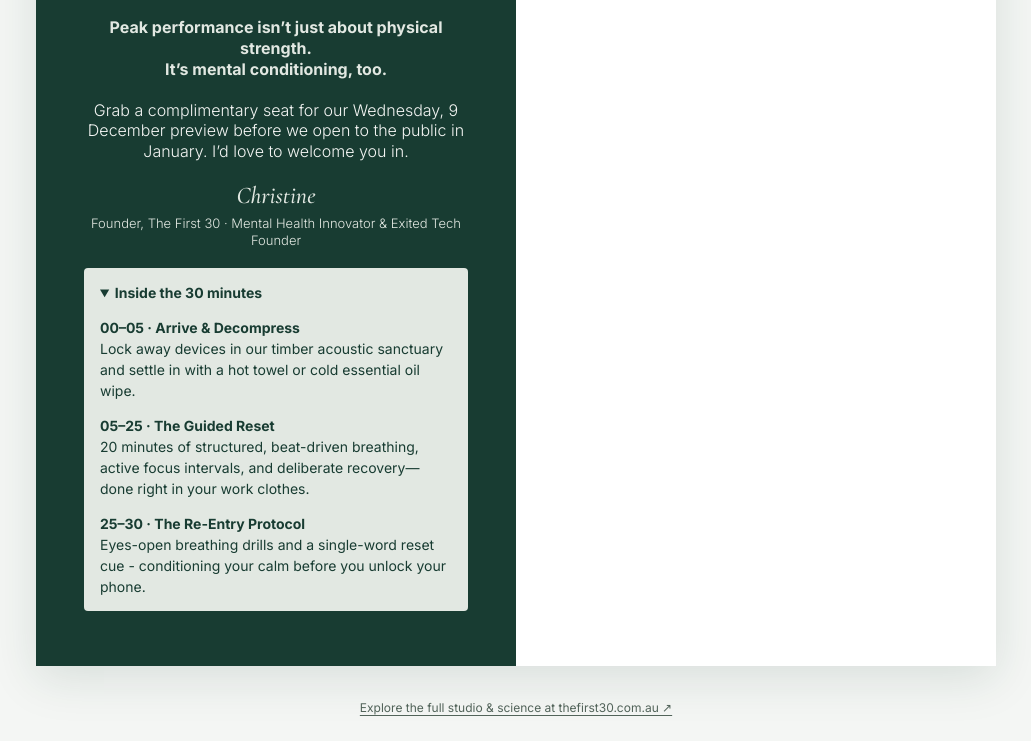
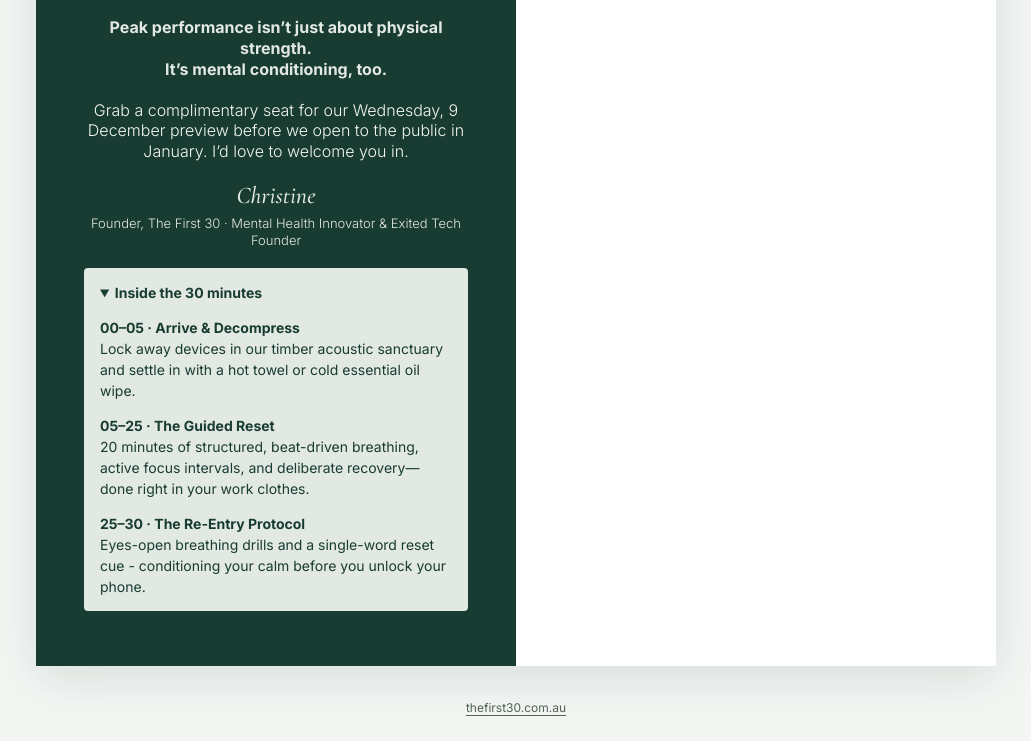
Before and after one commit to thefirst30/first-30-website, a plain HTML site: page founding-preview/index.html in a window 1280 px wide. Shown: the part 761-1502 px from the top of the page, without its empty margins (124-1155 px from the left). Drawn offline with nearby package versions, Linux system fonts and the light colour scheme.

Commit message:
Simplify the founding preview footer link

```diff
--- a/founding-preview/index.html
+++ b/founding-preview/index.html
@@ -256,7 +256,7 @@ main { position: relative; }
     <button type="button" class="text-button" data-rsvp-back>Back</button>
   </section>
 </main>
-<footer class="studio-link"><a href="https://thefirst30.com.au/" target="_blank" rel="noopener">Explore the full studio &amp; science at thefirst30.com.au ↗</a></footer>
+<footer class="studio-link"><a href="https://thefirst30.com.au/" target="_blank" rel="noopener">thefirst30.com.au</a></footer>
 <script>
 const byId = (id) => document.getElementById(id);
 const invitation = byId('invitation');
```
